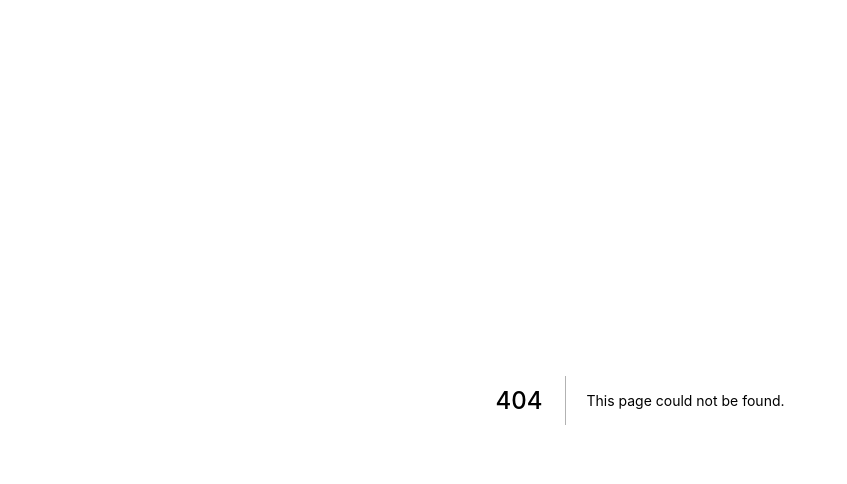
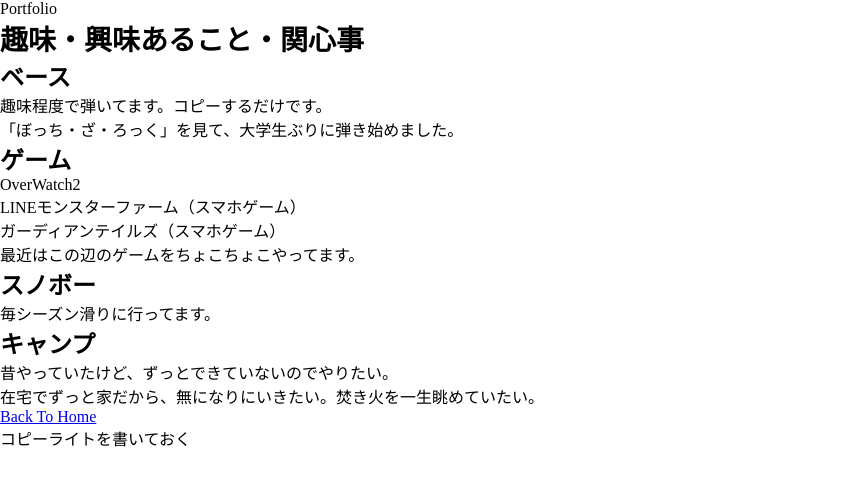
Before and after one commit to toku-chan/portfolio, a Next.js app: page /interest in a window 1280 px wide. Before the commit this address had no page. Shown: the top 484 px of the page, without its empty margins (0-847 px from the left). Built offline with nearby package versions, Linux system fonts and the light colour scheme.

Commit message:
chore: Intersestのpageを作成

```diff
--- /dev/null
+++ b/pages/interest/index.tsx
@@ -0,0 +1,6 @@
+import { NextPage } from "next";
+import { InterestContent } from "~/feature/Interest";
+
+const Interest: NextPage = () => <InterestContent />;
+
+export default Interest;
--- a/src/feature/Home/About/About.tsx
+++ b/src/feature/Home/About/About.tsx
@@ -1,3 +1,4 @@
+import Link from "next/link";
 import { Heading1 } from "~/designSystems"
 
 const personalData = {
@@ -45,6 +46,11 @@ export function About() {
         <h2>最寄駅</h2>
         <p>JR常磐線 柏駅</p>
       </section>
+      <section>
+        <p>
+          趣味や最近ハマっていることを見たい方は<Link href="/interest">こちら</Link>から
+        </p>
+      </section>
     </section>
   )
 }
--- a/src/feature/Home/Interest/index.tsx
+++ /dev/null
@@ -1 +0,0 @@
-export { Interest } from "./Interest";
--- a/src/feature/Home/index.tsx
+++ b/src/feature/Home/index.tsx
@@ -2,7 +2,6 @@ import { Layout } from '~/components/Layout';
 import { About } from './About';
 import { Career } from './Career';
 import { Skills } from './Skills';
-import { Interest } from './Interest';
 import { Contact } from './Contact';
 
 export function HomeContent() {
@@ -11,7 +10,6 @@ export function HomeContent() {
       <About />
       <Career />
       <Skills />
-      <Interest />
       <Contact />
     </Layout>
   )
--- /dev/null
+++ b/src/feature/Interest/Detail/BassGuitar.tsx
@@ -0,0 +1,13 @@
+export function BassGuitar() {
+
+  return (
+    // MEMO: 持っているベースの写真とか載せても良いかも
+    <section>
+      <h2>ベース</h2>
+      <p>
+        趣味程度で弾いてます。コピーするだけです。<br />
+        「ぼっち・ざ・ろっく」を見て、大学生ぶりに弾き始めました。
+      </p>
+    </section>
+  )
+}
--- /dev/null
+++ b/src/feature/Interest/Detail/Camping.tsx
@@ -0,0 +1,12 @@
+export function Camping() {
+  // MEMO: ブログ作ったらそっちに誘導するとかでも良いかも
+  return (
+    <section>
+      <h2>キャンプ</h2>
+      <p>
+        昔やっていたけど、ずっとできていないのでやりたい。<br />
+        在宅でずっと家だから、無になりにいきたい。焚き火を一生眺めていたい。
+      </p>
+    </section>
+  )
+}
--- /dev/null
+++ b/src/feature/Interest/Detail/Games.tsx
@@ -0,0 +1,17 @@
+
+export function Games() {
+
+  return (
+    <section>
+      <h2>ゲーム</h2>
+      <ul>
+        <li>OverWatch2</li>
+        <li>LINEモンスターファーム（スマホゲーム）</li>
+        <li>ガーディアンテイルズ（スマホゲーム）</li>
+      </ul>
+      <p>
+        最近はこの辺のゲームをちょこちょこやってます。
+      </p>
+    </section>
+  )
+}
--- /dev/null
+++ b/src/feature/Interest/Detail/WinterSports.tsx
@@ -0,0 +1,11 @@
+export function WinterSports() {
+  // MEMO: ブログ作ったらそっちに誘導するとかでも良いかも
+  return (
+    <section>
+      <h2>スノボー</h2>
+      <p>
+        毎シーズン滑りに行ってます。
+      </p>
+    </section>
+  )
+}
--- /dev/null
+++ b/src/feature/Interest/Detail/index.tsx
@@ -0,0 +1,4 @@
+export { BassGuitar } from "./BassGuitar";
+export { Camping } from "./Camping";
+export { Games } from "./Games";
+export { WinterSports } from "./WinterSports";
--- /dev/null
+++ b/src/feature/Interest/index.tsx
@@ -0,0 +1,19 @@
+import Link from "next/link";
+import { Heading1 } from "~/designSystems";
+import { Layout } from "~/components/Layout";
+import * as Detail from "./Detail";
+
+export function InterestContent() {
+
+  return (
+    <Layout>
+      <Heading1>趣味・興味あること・関心事</Heading1>
+        {/* NOTE: 最近やっている順番で表示。その時のブームよって並び替えすること */}
+        <Detail.BassGuitar />
+        <Detail.Games />
+        <Detail.WinterSports />
+        <Detail.Camping />
+      <Link href="/">Back To Home</Link>
+    </Layout>
+  )
+}
```
Also changed, not shown: src/feature/Home/Interest/Interest.tsx (deleted, +0 -43 lines).
